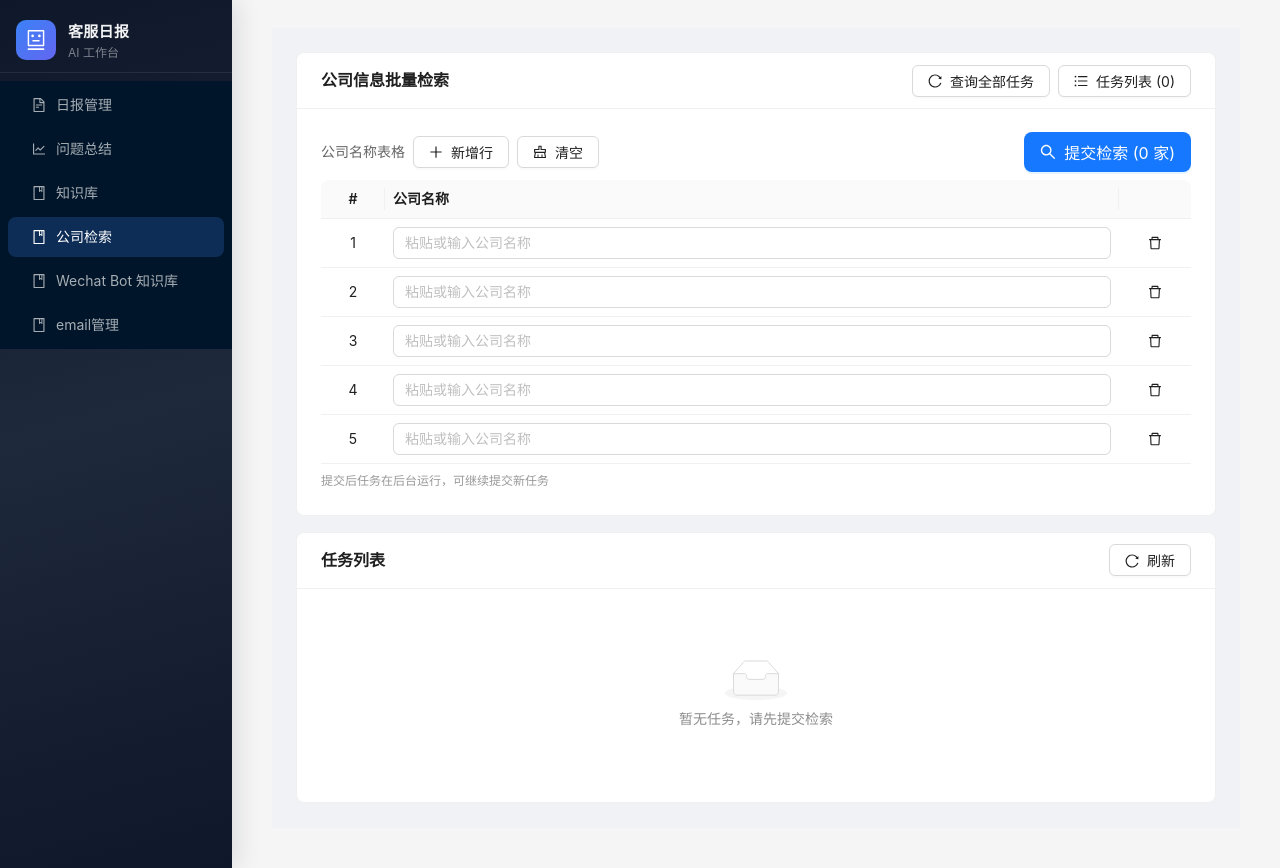
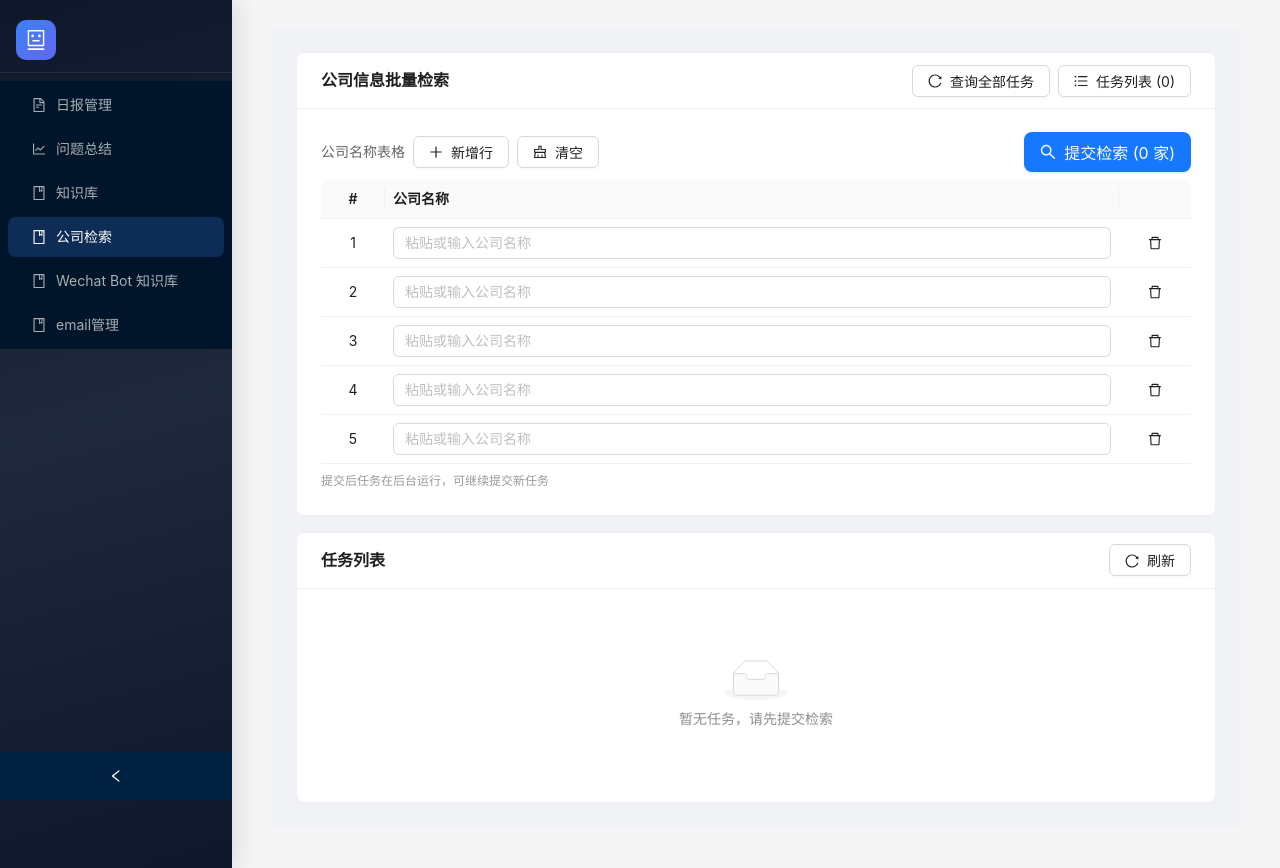
Before and after one commit to Ava-Jia/kefu_report, a React (Vite) app in the folder frontend/: page /company-search in a window 1280 px wide. Built offline with nearby package versions, Linux system fonts and the light colour scheme.

Commit message:
增加隐藏按钮

```diff
--- a/frontend/src/App.jsx
+++ b/frontend/src/App.jsx
@@ -68,10 +68,6 @@ function SideMenu() {
         <div className="app-sider-brand-icon">
           <RobotOutlined />
         </div>
-        <div className="app-sider-brand-text">
-          <span className="app-sider-title">客服日报</span>
-          <span className="app-sider-sub">AI 工作台</span>
-        </div>
       </div>
       <Menu
         theme="dark"
@@ -99,8 +95,10 @@ export default function App() {
       <Sider
         className="app-sider"
         width={232}
+        collapsible
+        defaultCollapsed
         breakpoint="lg"
-        collapsedWidth={0}
+        collapsedWidth={64}
         theme="dark"
       >
         <SideMenu />
```
